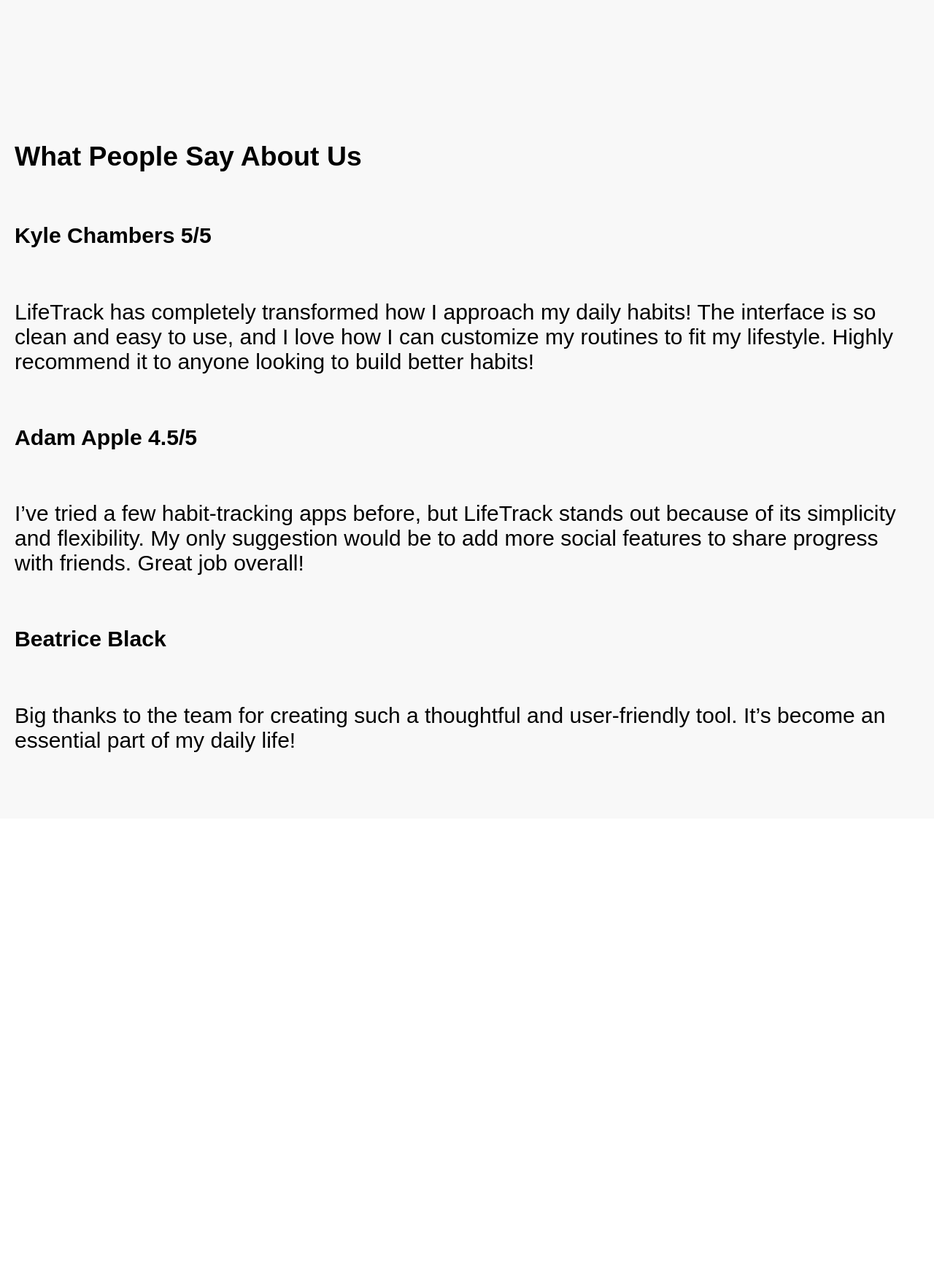
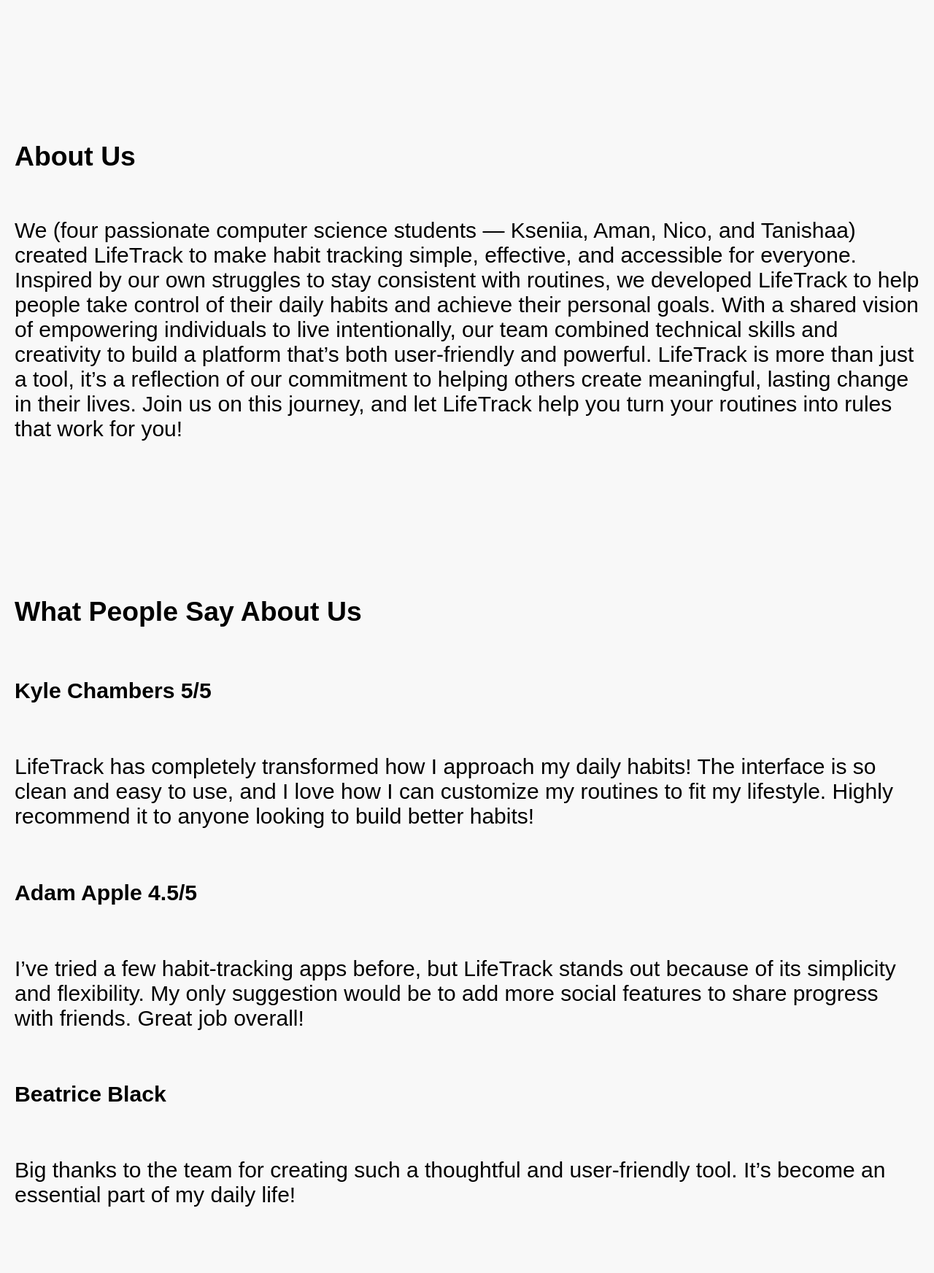
Before and after one commit to nelk114/lifetrack, a Django app: page / in a window 1280 px wide. Shown: the part 766-2511 px from the top of the page at 73% size. Before the commit the page ends 1797 px from the top, so only its background shows below. Run offline with Django 3.2, Linux system fonts and the light colour scheme.

Commit message:
Update index.html

```diff
--- a/templates/lifetrack/index.html
+++ b/templates/lifetrack/index.html
@@ -92,6 +92,14 @@
            so you can live life on your own terms. </p>
     </div>
     <div class="hero">
+        <h5>About Us</h5>
+        <p>We (four passionate computer science students — Kseniia, Aman, Nico, and Tanishaa) created LifeTrack to make habit tracking simple, effective, and accessible for everyone.
+           Inspired by our own struggles to stay consistent with routines, we developed LifeTrack to help people take control of their daily habits and achieve their personal goals.
+           With a shared vision of empowering individuals to live intentionally, our team combined technical skills and creativity to build a platform that’s both user-friendly and powerful.
+           LifeTrack is more than just a tool, it’s a reflection of our commitment to helping others create meaningful, lasting change in their lives.
+           Join us on this journey, and let LifeTrack help you turn your routines into rules that work for you!</p>
+    </div>
+    <div class="hero">
         <h5>What People Say About Us</h5>
         <h6>Kyle Chambers 5/5</h6>
         <p>LifeTrack has completely transformed how I approach my daily habits! The interface is so clean and easy to use,
```
